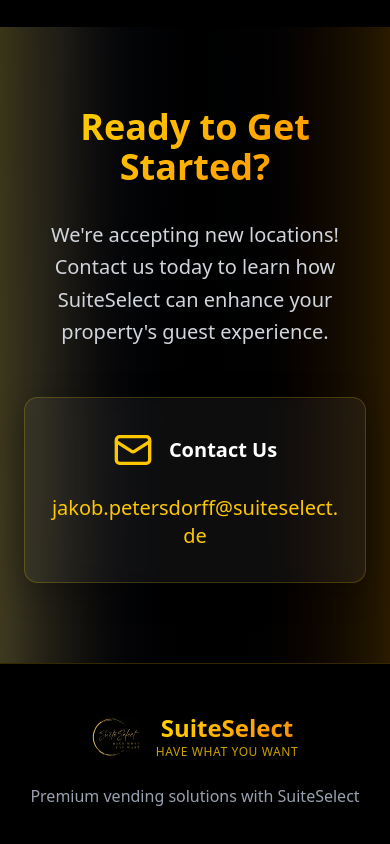
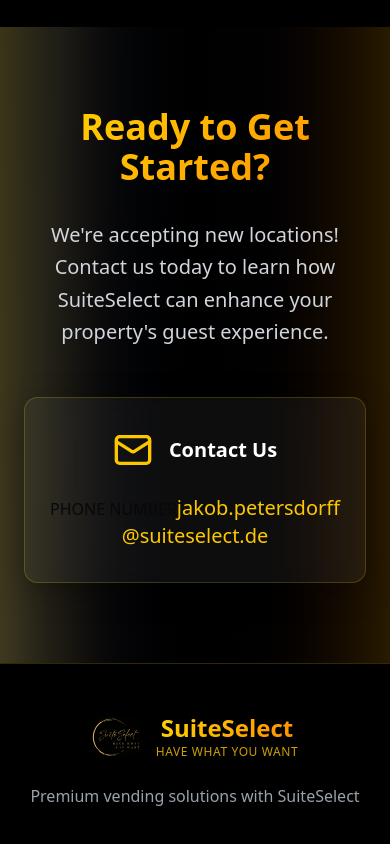
Before and after one commit to nahzinho/suite-select-website, a React (Vite) app: page / in a window 390 px wide. Shown: the part 4231-5075 px from the top of the page. Built offline with nearby package versions, Linux system fonts and the light colour scheme.

Commit message:
Add phone number

```diff
--- a/src/App.tsx
+++ b/src/App.tsx
@@ -299,6 +299,7 @@
                   Contact Us
                 </span>
               </div>
+              PHONE NUMBER
               <a
                 href="mailto:jakob.petersdorff@suiteselect.de"
                 className="text-yellow-400 hover:text-yellow-300 text-xl font-medium break-all transition-colors"
```
